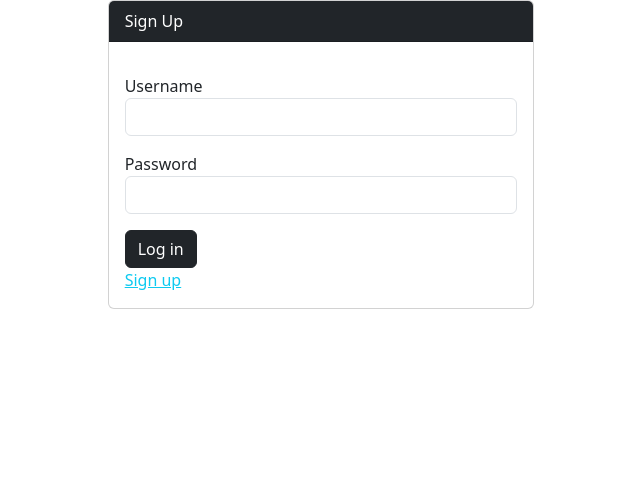
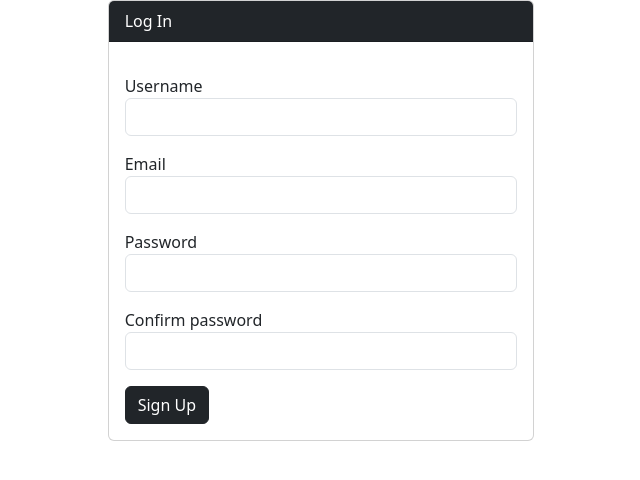
Before and after one commit to ZheZheDoshka/djangoBlog, a Django app: page /registration/ in a window 1280 px wide. Shown: the top 480 px of the page, without its empty margins (319-959 px from the left). Run offline with Django 4.2, Linux system fonts and the light colour scheme; some libraries are stand-ins or nearby versions.

Commit message:
updated registration form template

```diff
--- a/sampleBlog/core/templates/authentication/registration.html
+++ b/sampleBlog/core/templates/authentication/registration.html
@@ -3,12 +3,12 @@
 
 {% block title %} {% trans 'Sign Up' %} {% endblock %}
 {% block body %}
-<form>
+<form action="" method="post", id="registration-form">
     <div class="col d-flex justify-content-center">
     <div class="col-4">
         <div class="card">
             <div class="card-header text-white bg-dark mb-3">
-                  {% trans 'Sign Up' %}
+                  {% trans 'Log In' %}
             </div>
             <div class="card-body">
                 <div class="form-outline mb-3">
@@ -18,18 +18,28 @@
                            class="form-control"
                            id="username">
                 </div>
-
                 <div class="form-outline mb-3">
-                    <label for="password">{% trans 'Password' %}</label>
+                    <label for="email">{% trans 'Email' %}</label>
                     <input type="text"
                            name="password"
                            class="form-control"
-                           id="password">
+                           id="email">
                 </div>
-                <button type="submit" class="btn btn-dark">{% trans 'Log in' %}</button>
-                <div class="text-right">
-                    <a class="text-info" href="/registration">{% trans 'Sign up' %}</a>
+                <div class="form-outline mb-3">
+                    <label for="password1">{% trans 'Password' %}</label>
+                    <input type="text"
+                           name="password"
+                           class="form-control"
+                           id="password1">
                 </div>
+                <div class="form-outline mb-3">
+                    <label for="password2">{% trans 'Confirm password' %}</label>
+                    <input type="text"
+                           name="password"
+                           class="form-control"
+                           id="password2">
+                </div>
+                <button type="submit" class="btn btn-dark">{% trans 'Sign Up' %}</button>
             </div>
         </div>
     </div>
```
